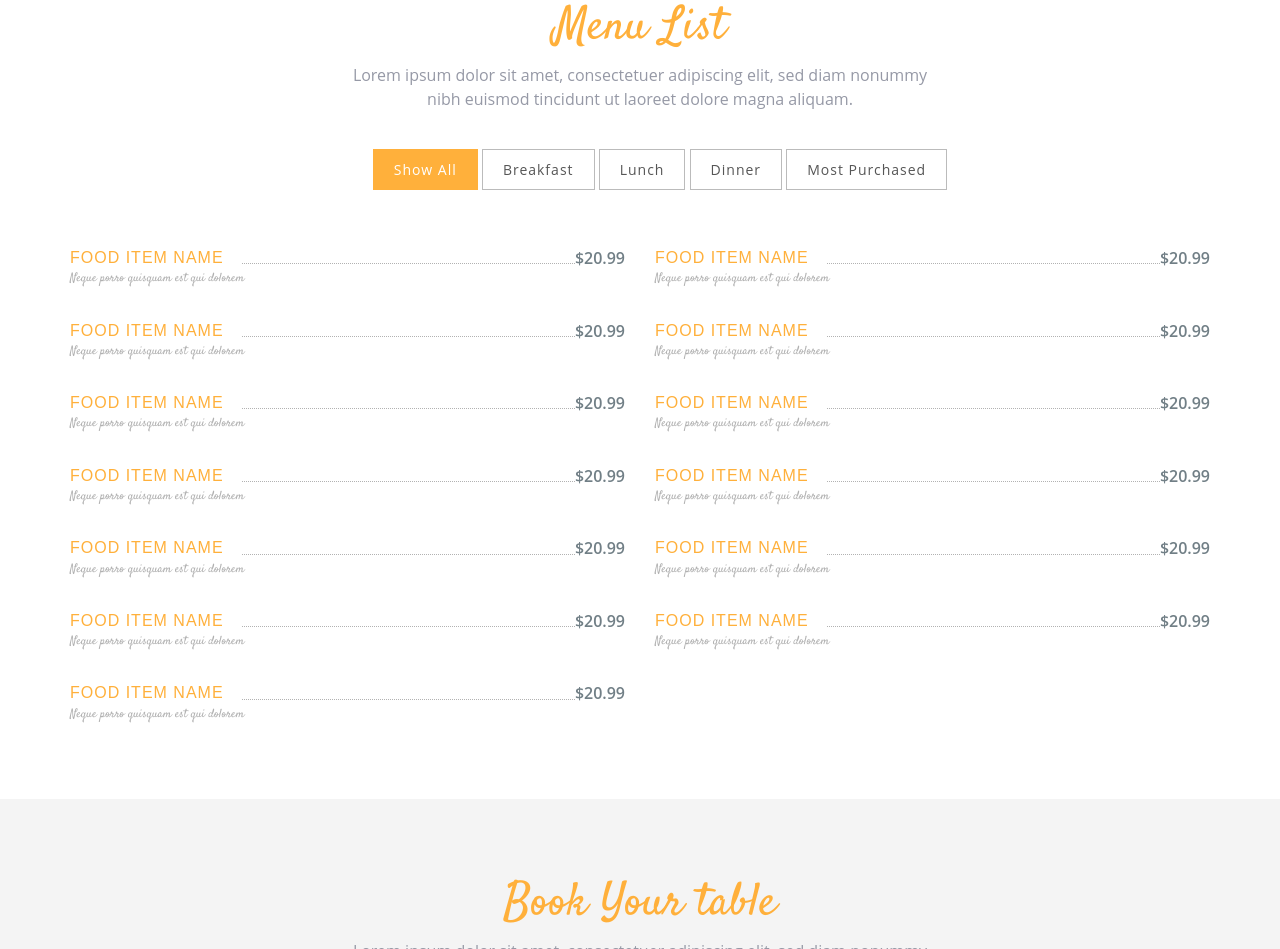
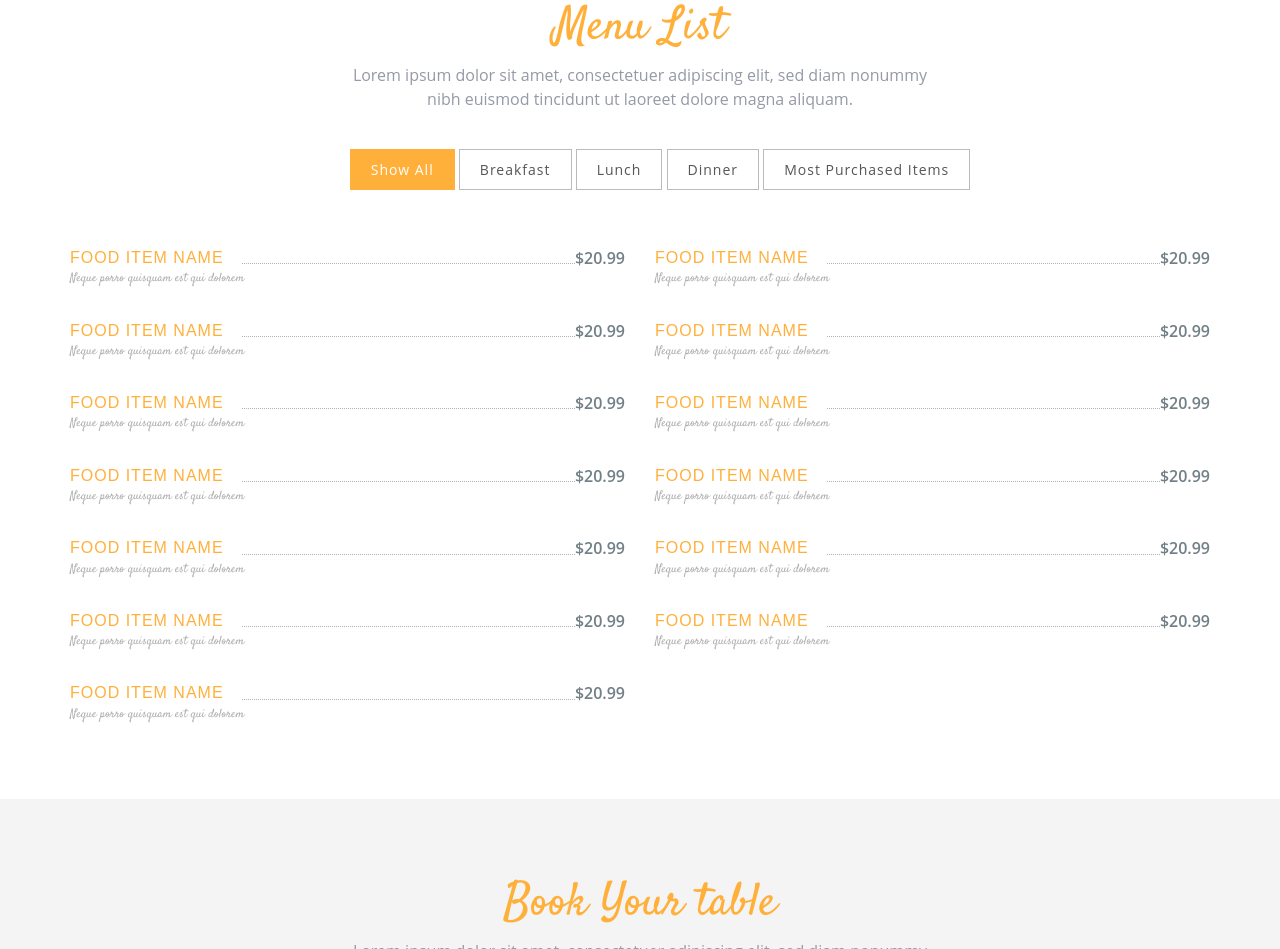
Before and after one commit to KomalZaheerKalhoro/ShopSavvy-, a plain HTML site: page index.html in a window 1280 px wide. Shown: the part 1979-2928 px from the top of the page. Drawn offline with Linux system fonts and the light colour scheme; a web font is replaced by a local one.

Commit message:
Update index.html

```diff
--- a/index.html
+++ b/index.html
@@ -13,7 +13,7 @@
   <link rel="stylesheet" type="text/css" href="css/bootstrap.min.css">
   <link rel="stylesheet" type="text/css" href="css/style.css">
   <!-- =======================================================
-    Theme Name: Delicious
+    Theme Name: ShopSavvy+
     Theme URL: https://bootstrapmade.com/delicious-free-restaurant-bootstrap-theme/
     Author: BootstrapMade.com
     Author URL: https://bootstrapmade.com
@@ -134,7 +134,7 @@
             <li><a class="filter" data-filter=".breakfast">Breakfast</a></li>
             <li><a class="filter" data-filter=".lunch">Lunch</a></li>
             <li><a class="filter" data-filter=".dinner">Dinner</a></li>
-            <li><a class="filter" data-filter=".dinner">Most Purchased</a></li>
+            <li><a class="filter" data-filter=".dinner">Most Purchased Items</a></li>
           </ul>
         </div>
 
```
